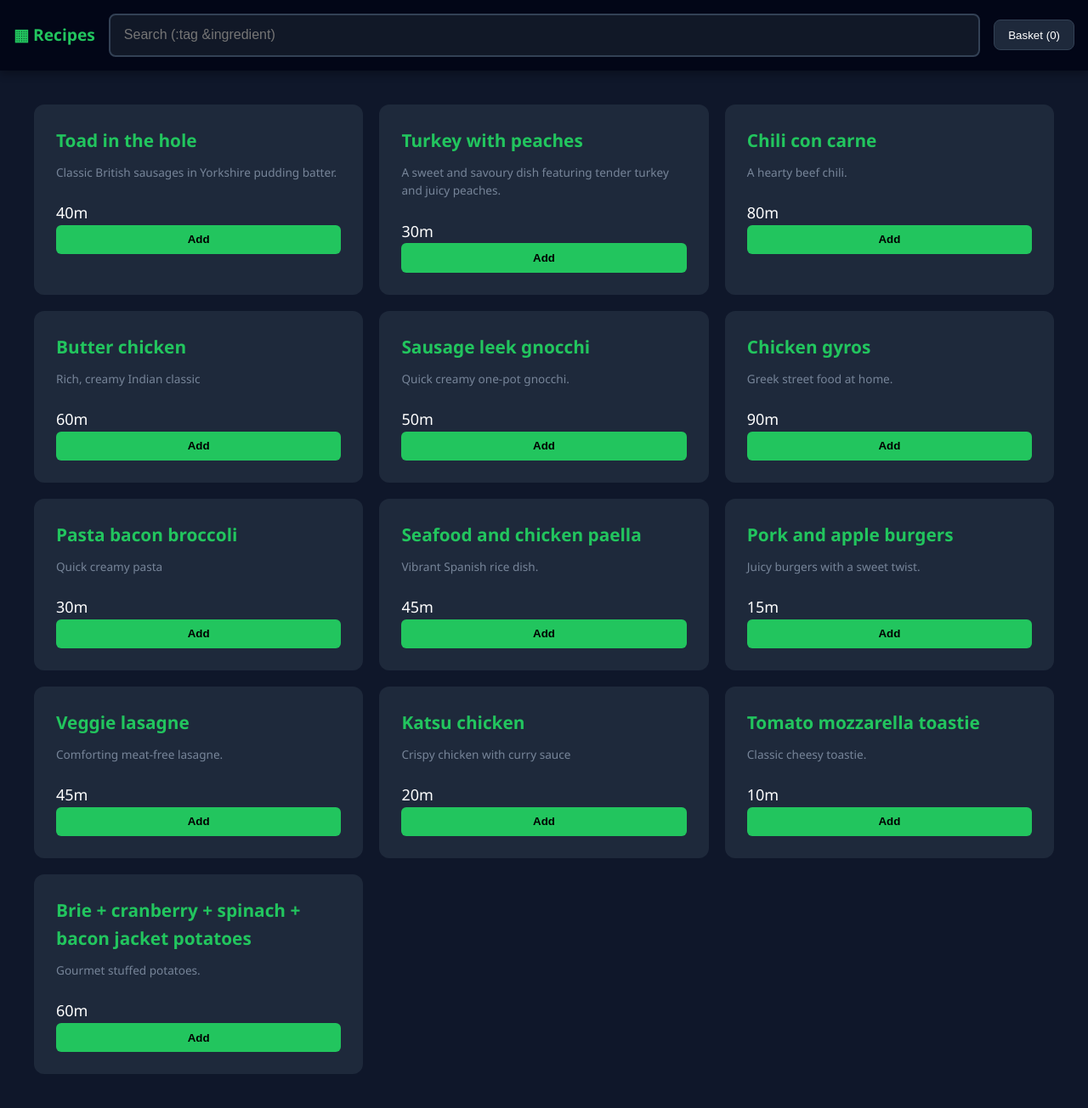
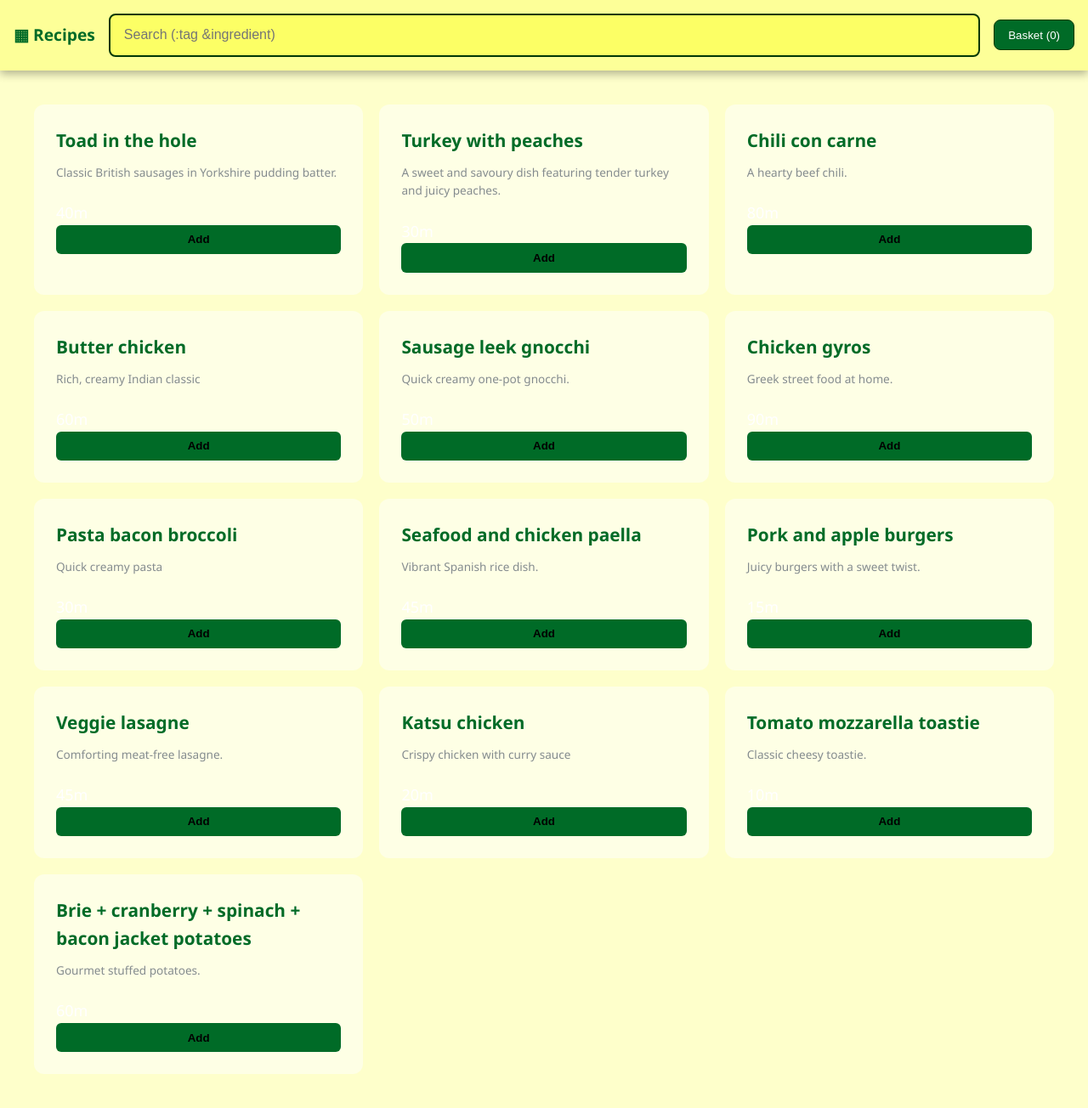
Before and after one commit to SirToby-Gore/SirToby-Gore.github.io, a PHP site: page /recipes/ in a window 1280 px wide. Shown: the whole page at 85% size. Run offline with PHP 8.4, Linux system fonts and the light colour scheme.

Commit message:
recipe section update V:1.1

```diff
--- a/recipes/scripts.js
+++ b/recipes/scripts.js
@@ -560,7 +560,7 @@ class App {
             return (amount / 1000).toFixed(1) + ' kg';
         if (unit === 'ml' && amount >= 1000)
             return (amount / 1000).toFixed(1) + ' l';
-        return `${amount} ${unit}`;
+        return unit == 'each' ? amount.toString() : `${amount} ${unit}`;
     }
     getAggregatedIngredients() {
         const map = {};
@@ -658,11 +658,11 @@ class App {
             const r = this.recipes.find((rec) => rec.id === parseInt(idStr));
             return r
                 ? `<div class="basket-recipe-row">
-            <span class="recipe-name">${r.name} x${count}</span>
+            <span class="recipe-name">${r.name} <span class="count">x${count}</span></span>
             <div class="qty-btns">
               <button onclick="app.decrementRecipe(${r.id})">-</button>
               <button onclick="app.incrementRecipe(${r.id})">+</button>
-              <button class="remove-btn" onclick="app.removeRecipe(${r.id})">×</button>
+              <button class="remove-btn" onclick="app.removeRecipe(${r.id})">X</button>
             </div>
           </div>`
                 : '';
--- a/recipes/scripts.ts
+++ b/recipes/scripts.ts
@@ -661,7 +661,7 @@ class App {
 			return (amount / 1000).toFixed(1) + ' kg';
 		if (unit === 'ml' && amount >= 1000)
 			return (amount / 1000).toFixed(1) + ' l';
-		return `${amount} ${unit}`;
+		return unit == 'each' ? amount.toString() : `${amount} ${unit}`;
 	}
 
 	getAggregatedIngredients() {
@@ -772,11 +772,11 @@ class App {
 				);
 				return r
 					? `<div class="basket-recipe-row">
-            <span class="recipe-name">${r.name} x${count}</span>
+            <span class="recipe-name">${r.name} <span class="count">x${count}</span></span>
             <div class="qty-btns">
               <button onclick="app.decrementRecipe(${r.id})">-</button>
               <button onclick="app.incrementRecipe(${r.id})">+</button>
-              <button class="remove-btn" onclick="app.removeRecipe(${r.id})">×</button>
+              <button class="remove-btn" onclick="app.removeRecipe(${r.id})">X</button>
             </div>
           </div>`
 					: '';
--- a/recipes/styles.css
+++ b/recipes/styles.css
@@ -3,15 +3,15 @@
 }
 
 html {
-  background: #0f172a;
+  background: #feffcb;
   height: 100%;
 }
 
 body {
   margin: 0;
   font-family: "Segoe UI", Roboto, Helvetica, Arial, sans-serif;
-  background: #0f172a;
-  color: white;
+  background: #feffcb;
+  color: #ffffff;
   line-height: 1.6;
   font-size: 18px;
   min-height: 100dvh;
@@ -22,7 +22,7 @@ body {
   flex-direction: column;
   gap: 0.8rem;
   padding: 1rem;
-  background: #020617;
+  background: rgb(253.0192307692, 255, 152);
   position: sticky;
   top: 0;
   z-index: 100;
@@ -31,36 +31,36 @@ body {
 .nav .logo {
   font-weight: bold;
   cursor: pointer;
-  color: #22c55e;
+  color: #006b27;
   font-size: 1.2rem;
 }
 .nav input {
   width: 100%;
-  background: #111827;
-  border: 2px solid #334155;
-  color: white;
+  background: rgb(252.0384615385, 255, 101);
+  border: 2px solid #003805;
+  color: #000000;
   padding: 0.9rem 1rem;
   font-size: 1rem;
   border-radius: 8px;
 }
 .nav input:focus {
   outline: none;
-  border-color: #22c55e;
+  border-color: #006b27;
 }
 .nav .nav-right {
   display: flex;
   justify-content: flex-end;
 }
 .nav .nav-right button {
-  background: #1e293b;
-  border: 1px solid #334155;
-  color: white;
+  background: #006b27;
+  border: 1px solid #003805;
+  color: #ffffff;
   padding: 0.6rem 1rem;
   border-radius: 8px;
   cursor: pointer;
 }
 .nav .nav-right button:hover {
-  border-color: #22c55e;
+  border-color: #006b27;
 }
 @media (min-width: 768px) {
   .nav {
@@ -99,7 +99,7 @@ body {
 }
 
 .tile {
-  background: #1e293b;
+  background: rgb(254.4903846154, 255, 228.5);
   padding: 1.5rem;
   border-radius: 12px;
   border: 2px solid transparent;
@@ -110,44 +110,45 @@ body {
 .tile h3 {
   margin: 0;
   font-size: 1.3rem;
-  color: #22c55e;
+  color: #006b27;
 }
 .tile p {
   font-size: 0.85rem;
   opacity: 0.75;
   margin: 0 0 0.8rem 0;
-  color: #94a3b8;
+  color: #5c6572;
 }
 .tile button {
   width: 100%;
   border: none;
   padding: 0.6rem;
-  background: #22c55e;
-  color: black;
+  background: #006b27;
+  color: #000000;
   cursor: pointer;
   border-radius: 6px;
   font-weight: bold;
 }
 .tile button:hover, .tile button:focus-within {
-  background: rgb(30.2467532468, 175.2532467532, 83.6233766234);
+  background: rgb(0, 81.5, 29.7056074766);
 }
 .tile button:active {
-  background: rgb(22.7402597403, 131.7597402597, 62.8701298701);
+  background: rgb(0, 30.5, 11.1168224299);
 }
 .tile:active {
-  background: rgb(38.595505618, 52.7471910112, 75.904494382);
+  background: rgb(254.9807692308, 255, 254);
 }
 @media (min-width: 1024px) {
   .tile {
     transition: transform 0.2s;
   }
   .tile:hover {
-    border-color: #22c55e;
+    border-color: #006b27;
     transform: translateY(-5px);
   }
 }
 
 .full {
+  color: #000000;
   padding: 1.5rem;
   max-width: 800px;
   margin: 0 auto;
--- a/recipes/styles.scss
+++ b/recipes/styles.scss
@@ -1,32 +1,67 @@
 @use 'sass:color';
 
-$bg: #0f172a;
-$tile: #1e293b;
-$accent: #22c55e;
-$border: #334155;
-$text-dim: #94a3b8;
-$nav-bg: #020617;
-$danger: #f87171;
+$color-bg: #feffcb;
+$color-white: #ffffff;
+$color-black: #000000;
+$color-accent: #006b27;
+$color-border-dark: #003805;
+$color-danger: #f87171;
+$color-gray-hover: #94a3b8;
+$color-gray-active: #334155;
+
+$theme-bg: $color-bg;
+$theme-text-main: $color-white;
+$theme-text-dark: $color-black;
+$theme-text-dim: #5c6572;
+$theme-border: $color-border-dark;
+$theme-shadow: rgba($color-black, 0.3);
+$theme-transparent: transparent;
+
+$nav-bg: color.adjust($color-bg, $lightness: -10%);
+$nav-logo-color: $color-accent;
+$nav-input-bg: color.adjust($nav-bg, $lightness: -10%);
+$nav-input-text: $color-black;
+$nav-button-bg: $color-accent;
+$nav-button-text: $color-white;
+
+$tile-bg: color.adjust($color-bg, $lightness: 5%);
+$tile-title-color: $color-accent;
+$tile-subtext-color: $theme-text-dim;
+$tile-button-bg: $color-accent;
+$tile-button-text: $color-black;
+$tile-border-hover: $color-accent;
+
+$basket-item-name: $color-black;
+$basket-item-accent: $color-accent;
+$basket-count-color: $color-gray-hover;
+$basket-btn-bg: $nav-bg;
+$basket-btn-text: $color-black;
+$basket-remove-color: $color-danger;
+
+$control-bg: $nav-bg;
+$control-text: $color-black;
+
+$full-text-color: $color-black;
+$full-back-button-color-bg: $theme-transparent;
 
 * {
 	box-sizing: border-box;
 }
 
 html {
-	background: $bg;
+	background: $theme-bg;
 	height: 100%;
 }
 
 body {
 	margin: 0;
 	font-family: 'Segoe UI', Roboto, Helvetica, Arial, sans-serif;
-	background: $bg;
-	color: white;
+	background: $theme-bg;
+	color: $theme-text-main;
 	line-height: 1.6;
 	font-size: 18px;
 	min-height: 100dvh;
 }
-
 
 .nav {
 	display: flex;
@@ -37,27 +72,27 @@ body {
 	position: sticky;
 	top: 0;
 	z-index: 100;
-	box-shadow: 0 4px 10px rgba(0, 0, 0, 0.3);
+	box-shadow: 0 4px 10px $theme-shadow;
 
 	.logo {
 		font-weight: bold;
 		cursor: pointer;
-		color: $accent;
+		color: $nav-logo-color;
 		font-size: 1.2rem;
 	}
 
 	input {
 		width: 100%;
-		background: #111827;
-		border: 2px solid $border;
-		color: white;
+		background: $nav-input-bg;
+		border: 2px solid $theme-border;
+		color: $nav-input-text;
 		padding: 0.9rem 1rem;
 		font-size: 1rem;
 		border-radius: 8px;
 
 		&:focus {
 			outline: none;
-			border-color: $accent;
+			border-color: $color-accent;
 		}
 	}
 
@@ -66,15 +101,15 @@ body {
 		justify-content: flex-end;
 
 		button {
-			background: $tile;
-			border: 1px solid $border;
-			color: white;
+			background: $nav-button-bg;
+			border: 1px solid $theme-border;
+			color: $nav-button-text;
 			padding: 0.6rem 1rem;
 			border-radius: 8px;
 			cursor: pointer;
 
 			&:hover {
-				border-color: $accent;
+				border-color: $color-accent;
 			}
 		}
 	}
@@ -116,10 +147,10 @@ body {
 }
 
 .tile {
-	background: $tile;
+	background: $tile-bg;
 	padding: 1.5rem;
 	border-radius: 12px;
-	border: 2px solid transparent;
+	border: 2px solid $theme-transparent;
 	display: flex;
 	flex-direction: column;
 	gap: 0.6rem;
@@ -127,53 +158,50 @@ body {
 	h3 {
 		margin: 0;
 		font-size: 1.3rem;
-		color: $accent;
+		color: $tile-title-color;
 	}
-
 
 	p {
 		font-size: 0.85rem;
 		opacity: 0.75;
 		margin: 0 0 0.8rem 0;
-		color: $text-dim;
+		color: $tile-subtext-color;
 	}
-
 
 	button {
 		width: 100%;
 		border: none;
 		padding: 0.6rem;
-		background: $accent;
-		color: black;
+		background: $tile-button-bg;
+		color: $tile-button-text;
 		cursor: pointer;
 		border-radius: 6px;
 		font-weight: bold;
 
 		&:hover,
 		&:focus-within {
-			background: color.adjust($accent, $lightness: -5%);
+			background: color.adjust($tile-button-bg, $lightness: -5%);
 		}
-
 		&:active {
-			background: color.adjust($accent, $lightness: -15%);
+			background: color.adjust($tile-button-bg, $lightness: -15%);
 		}
 	}
 
 	&:active {
-		background: color.adjust($tile, $lightness: 5%);
+		background: color.adjust($tile-bg, $lightness: 5%);
 	}
 
 	@media (min-width: 1024px) {
 		transition: transform 0.2s;
-
 		&:hover {
-			border-color: $accent;
+			border-color: $tile-border-hover;
 			transform: translateY(-5px);
 		}
 	}
 }
 
 .full {
+	color: $full-text-color;
 	padding: 1.5rem;
 	max-width: 800px;
 	margin: 0 auto;
```
Also changed, not shown: other parts of recipes/styles.css (+23 -15 lines), other parts of recipes/styles.scss (+29 -26 lines).
